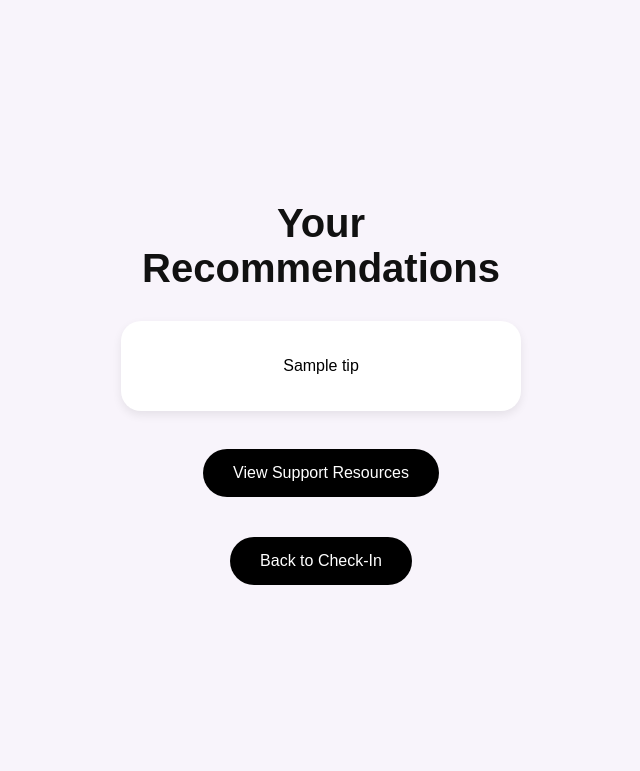
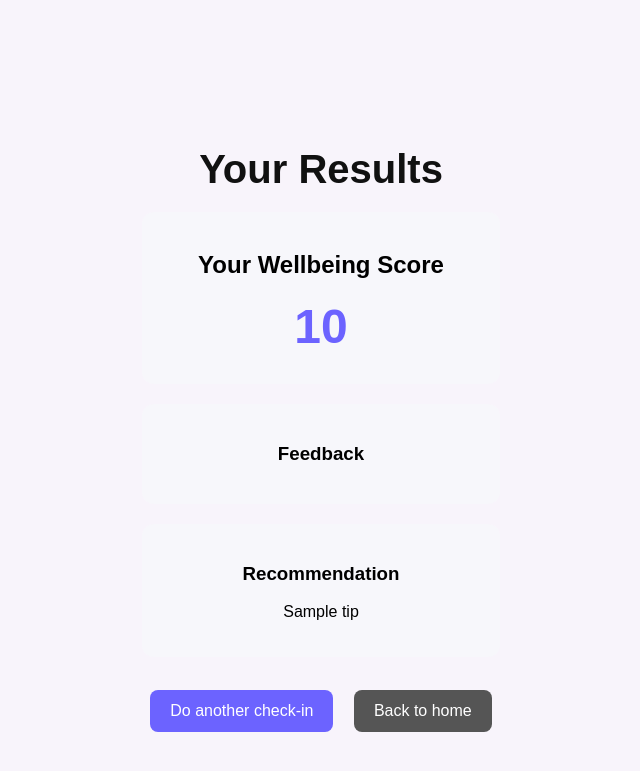
Before and after one commit to Cassanova27/Student_Support_hub, a Flask app: template templates/recommendations.html in a window 1280 px wide. Shown: the top 771 px of the page, without its empty margins (319-959 px from the left). Run offline with Flask 3, Linux system fonts and the light colour scheme; the template is opened without the code that fills it: most values are stand-ins (such as "Sample title", 1, 10 or a date in 2020).

Commit message:
update on recommendations & rating system implemented too!

```diff
--- a/app.py
+++ b/app.py
@@ -1,6 +1,12 @@
 from flask import Flask, render_template, request
+import sqlite3
 
 app = Flask(__name__)
+
+def get_db_connection():
+    conn = sqlite3.connect("wellbeing.db")
+    conn.row_factory = sqlite3.Row
+    return conn
 
 @app.route("/")
 def home():
@@ -12,32 +18,73 @@ def checkin():
 
 @app.route("/recommendations", methods=["POST"])
 def recommendations():
-    mood = request.form.get('mood')
-    academic = request.form.get('academic')
-    workload = request.form.get('workload')
-    social = request.form.get('social')
-    financial = request.form.get('financial')
-    activity = request.form.get('activity')
-    rating = request.form.get('rating')
+    mood = request.form.get("mood")
+    academic = request.form.get("academic")
+    workload = request.form.get("workload")
+    social = request.form.get("social")
+    financial = request.form.get("financial")
+    activity = request.form.get("activity")
+    rating = request.form.get("rating")
 
-    if mood in ["sad", "angry"] or academic == "high" or workload == "high":
+    score = 0
+
+    if mood == "happy":
+        score += 5
+    elif mood == "okay":
+        score += 3
+    elif mood == "tired":
+        score += 2
+    else:
+        score += 1
+
+    if academic == "low":
+        score += 5
+    elif academic == "medium":
+        score += 3
+    else:
+        score += 1
+
+    if workload == "low":
+        score += 5
+    elif workload == "medium":
+        score += 3
+    else:
+        score += 1
+
+    if activity == "high":
+        score += 5
+    elif activity == "medium":
+        score += 3
+    else:
+        score += 1
+
+    score += int(rating or 0)
+
+    if score >= 20:
+        message = "Your wellbeing looks positive today."
+        tip = "Keep maintaining your healthy habits and regular check-ins."
+    elif score >= 12:
+        message = "You may be experiencing some pressure today."
+        tip = "Try taking a short break, planning your tasks, or doing something relaxing."
+    else:
         message = "It seems like you may be feeling overwhelmed today."
-        tip = "Try taking a short break, doing a breathing exercise, and reaching out for support if needed."
+        tip = "Consider reaching out to someone you trust or using university wellbeing support."
 
-    elif activity == "low" or mood == "tired" or rating in ["1", "2"]:
-        message = "You may be experiencing low energy or tiredness today."
-        tip = "Focus on rest, hydration, and giving yourself time to recharge."
+    conn = get_db_connection()
+    conn.execute("""
+        INSERT INTO checkins
+        (user_id, mood, academic, workload, social, financial, activity, rating, score)
+        VALUES (?, ?, ?, ?, ?, ?, ?, ?, ?)
+    """, (1, mood, academic, workload, social, financial, activity, rating, score))
+    conn.commit()
+    conn.close()
 
-    elif financial == "yes" or social == "yes":
-        message = "It looks like external pressures may be affecting your wellbeing."
-        tip = "Consider speaking to university support services or someone you trust."
-
-    else:
-        message = "You seem to be doing fairly well today."
-        tip = "Keep maintaining positive habits like rest, balance, and regular check-ins."
-
-    return render_template("recommendations.html", message=message, tip=tip)
-
+    return render_template(
+        "recommendations.html",
+        message=message,
+        tip=tip,
+        score=score
+    )
 
 if __name__ == "__main__":
     app.run(debug=True)
--- a/static/style.css
+++ b/static/style.css
@@ -86,3 +86,42 @@ select {
     margin: 20px 0;
     box-shadow: 0 4px 10px rgba(0,0,0,0.08);
 }
+.results-card {
+    max-width: 650px;
+    margin-top: 60px;
+    text-align: center;
+}
+
+.score-box,
+.feedback-box,
+.tip-box {
+    background: #f7f7fb;
+    padding: 20px;
+    margin: 20px 0;
+    border-radius: 12px;
+}
+
+.score {
+    font-size: 48px;
+    font-weight: bold;
+    color: #6c63ff;
+    margin: 10px 0;
+}
+
+.actions {
+    margin-top: 25px;
+}
+
+.btn {
+    display: inline-block;
+    padding: 12px 20px;
+    margin: 8px;
+    background: #6c63ff;
+    color: white;
+    text-decoration: none;
+    border-radius: 8px;
+}
+
+.btn.secondary {
+    background: #555;
+}
--- a/templates/recommendations.html
+++ b/templates/recommendations.html
@@ -8,17 +8,30 @@
 </head>
 <body>
 
-<div class="container">
-    <h1>Your Recommendations</h1>
-    <p class="subtitle">{{ message }}</p>
+<div class="container results-card">
 
-    <div class="recommendation-box">
+    <h1>Your Results</h1>
+
+    <div class="score-box">
+        <h2>Your Wellbeing Score</h2>
+        <p class="score">{{ score }}</p>
+    </div>
+
+    <div class="feedback-box">
+        <h3>Feedback</h3>
+        <p>{{ message }}</p>
+    </div>
+
+    <div class="tip-box">
+        <h3>Recommendation</h3>
         <p>{{ tip }}</p>
     </div>
 
-    <br>
-    <a href="/resources" class="btn">View Support Resources</a>
-    <a href="/checkin" class="btn">Back to Check-In</a>
+    <div class="actions">
+        <a href="/checkin" class="btn">Do another check-in</a>
+        <a href="/" class="btn secondary">Back to home</a>
+    </div>
+
 </div>
 
 </body>
```
Also changed, not shown: templates/checkin.html (+9 -1 lines), wellbeing.db.
